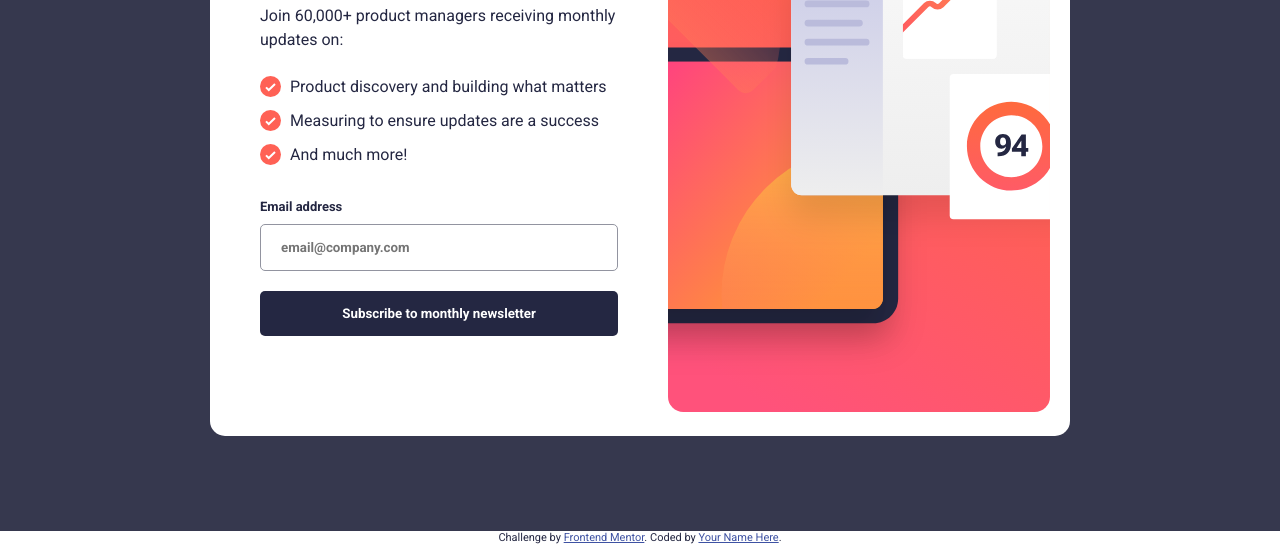
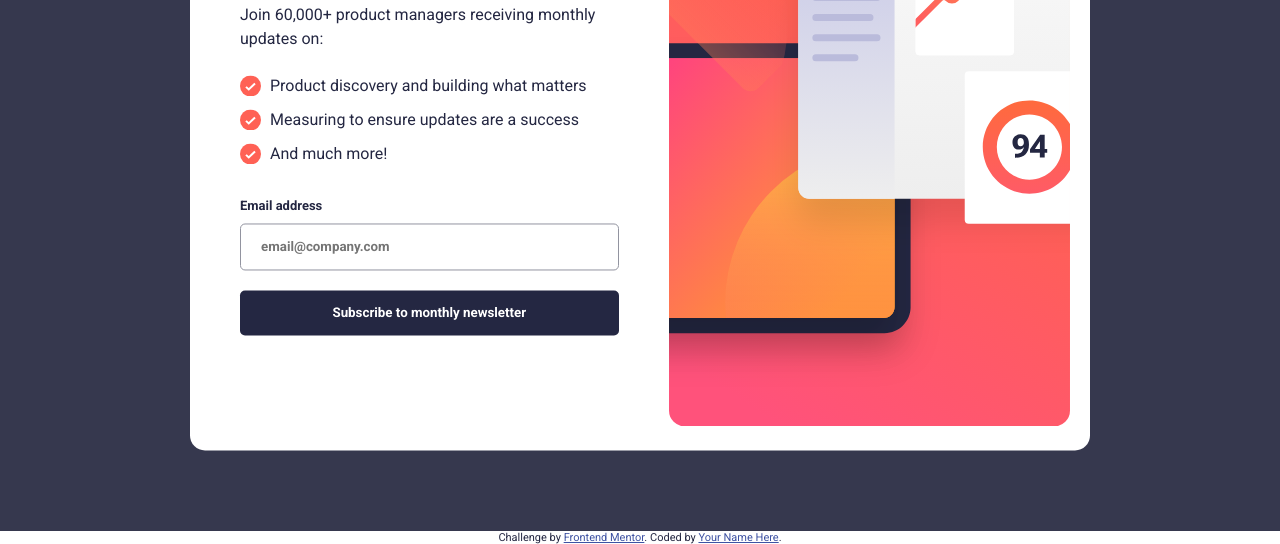
Before and after one commit to taibihakim2002/News-Letter-Sign-Up, a plain HTML site: page index.html in a window 1280 px wide. Shown: the part 269-813 px from the top of the page. Drawn offline with Linux system fonts and the light colour scheme.

Commit message:
Update media query breakpoints to accommodate wider layout

```diff
--- a/style.css
+++ b/style.css
@@ -33,9 +33,9 @@
 .box {
   display: flex;
   gap: 20px;
-  width: 860px;
+  width: 900px;
 }
-@media (max-width: 880px) {
+@media (max-width: 920px) {
   .box {
     width: 750px;
   }
@@ -61,7 +61,7 @@ h1 {
   font-size: 48px;
   margin-bottom: 20px;
 }
-@media (max-width: 850px) {
+@media (max-width: 768px) {
   .box .content h1 {
     font-size: 46px;
   }
```
